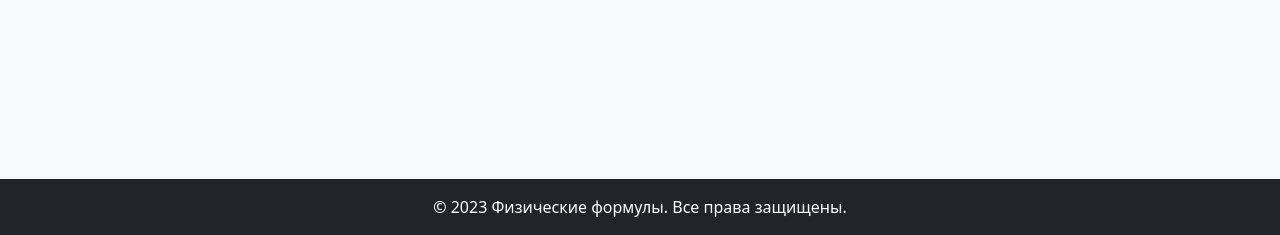
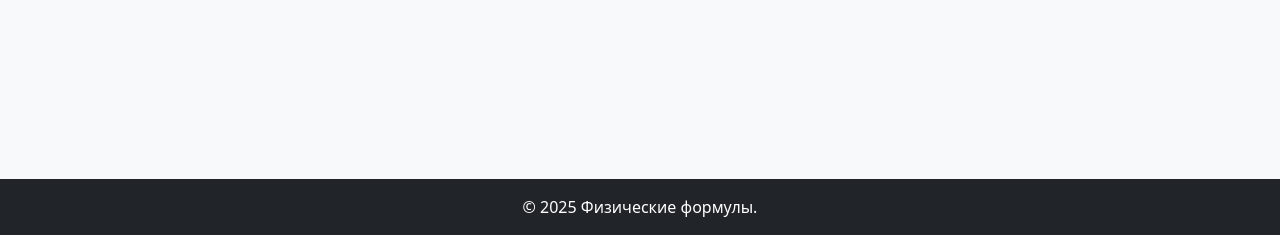
Before and after one commit to FritMan/WEB_Licey_Project, a Flask app: page /register in a window 1280 px wide. Shown: the part 565-800 px from the top of the page. Run offline with Flask 3, Linux system fonts and the light colour scheme; some libraries are stand-ins or nearby versions.

Commit message:
версия1

```diff
--- a/templates/base.html
+++ b/templates/base.html
@@ -72,7 +72,7 @@
 
     <footer class="bg-dark text-white text-center py-3 mt-5">
         <div class="container">
-            &copy; 2023 Физические формулы. Все права защищены.
+            &copy; 2025 Физические формулы.
         </div>
     </footer>
 
```
